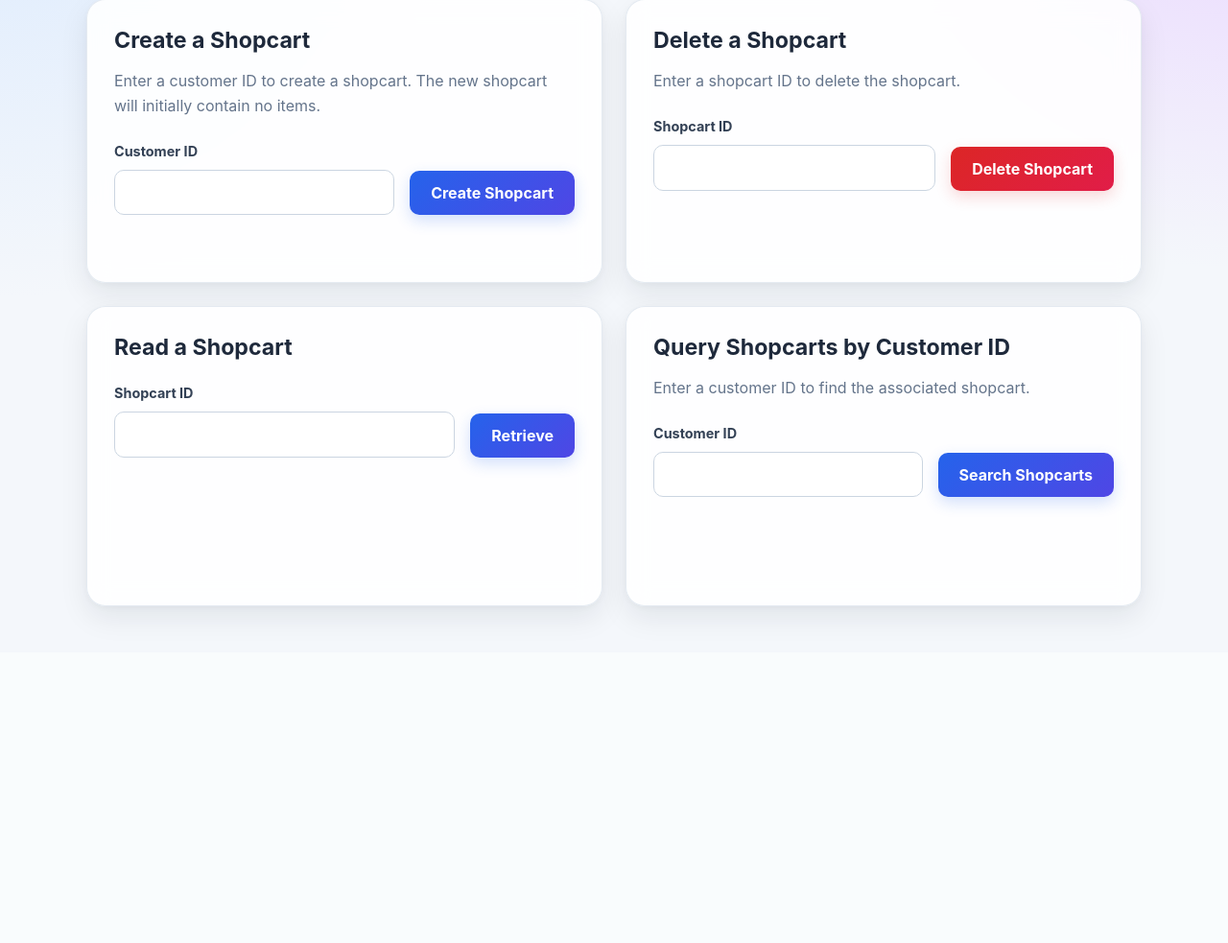
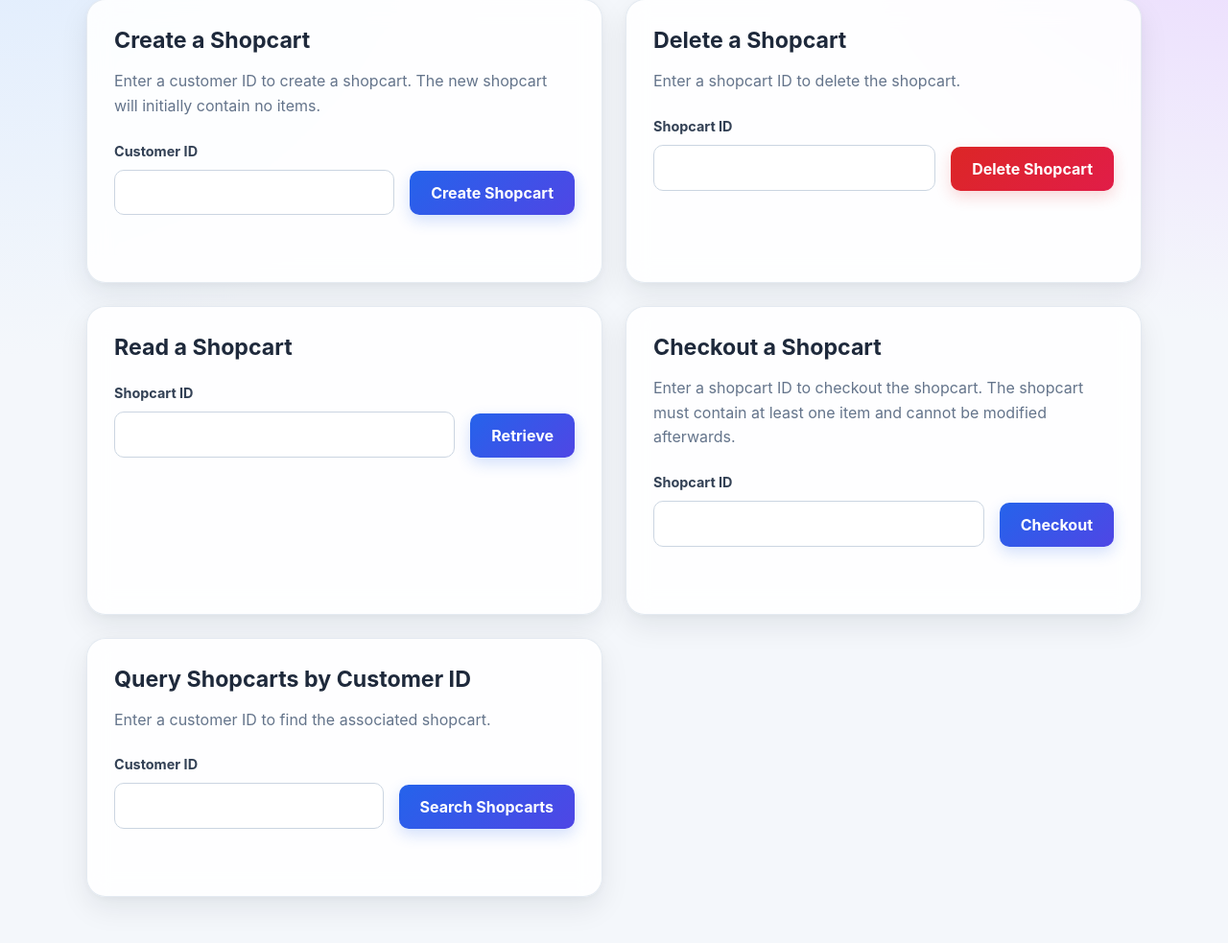
Before and after one commit to CSCI-GA-2820-FA26-003/shopcarts, a Flask app: page / in a window 1280 px wide. Shown: the part 184-1167 px from the top of the page at 96% size. Before the commit the page ends 832 px from the top, so only its background shows below. Run offline with Flask 3, Linux system fonts and the light colour scheme.

Commit message:
Move checkout into its own admin UI section
Checkout a Shopcart is now a standalone section with a Shopcart ID field,
like the other admin sections, instead of a button inside the Retrieved
Shopcart panel. A successful checkout shows a Checked Out Shopcart panel.
The Read section still shows status and disables Update for checked-out
carts.

BDD scenarios updated to use the new checkout form.

Co-Authored-By: Claude Opus 5.5 <noreply@anthropic.com>

```diff
--- a/service/static/shopcarts.js
+++ b/service/static/shopcarts.js
@@ -187,9 +187,7 @@ function clearReadResult() {
   readResultStatus.textContent = "";
   updateInput.value = "";
   updateButton.disabled = true;
-  checkoutButton.disabled = true;
   showUpdateMessage("", "idle");
-  showCheckoutMessage("", "idle");
 }
 
 readForm.addEventListener("submit", async (event) => {
@@ -252,7 +250,6 @@ readForm.addEventListener("submit", async (event) => {
     readPanel.hidden = false;
     updateInput.value = String(shopcart.customer_id);
     updateButton.disabled = isDisplayedShopcartCheckedOut();
-    checkoutButton.disabled = false;
 
     showReadMessage("Shopcart retrieved successfully.", "success");
   } catch {
@@ -487,30 +484,44 @@ updateForm.addEventListener("submit", async (event) => {
 });
 
 const checkoutForm = document.getElementById("checkout-shopcart-form");
+const checkoutInput = document.getElementById("checkout-shopcart-id");
 const checkoutButton = document.getElementById("checkout-shopcart-btn");
 const checkoutMessage = document.getElementById("checkout-message");
+
+const checkoutPanel = document.getElementById("checked-out-shopcart");
+const checkoutResultId = document.getElementById("checkout-result-shopcart-id");
+const checkoutResultCustomer = document.getElementById("checkout-result-customer-id");
+const checkoutResultCount = document.getElementById("checkout-result-item-count");
+const checkoutResultStatus = document.getElementById("checkout-result-status");
 
 function showCheckoutMessage(text, state) {
   checkoutMessage.textContent = text;
   checkoutMessage.dataset.state = state;
 }
 
+function clearCheckoutResult() {
+  checkoutPanel.hidden = true;
+  checkoutResultId.textContent = "";
+  checkoutResultCustomer.textContent = "";
+  checkoutResultCount.textContent = "";
+  checkoutResultStatus.textContent = "";
+}
+
 checkoutForm.addEventListener("submit", async (event) => {
   event.preventDefault();
 
-  if (checkoutButton.disabled || readPanel.hidden) {
+  if (checkoutButton.disabled || !checkoutForm.reportValidity()) {
     return;
   }
 
-  const shopcartId = Number(readResultId.textContent);
+  const shopcartId = Number(checkoutInput.value);
   const endpoint = checkoutForm.dataset.endpointTemplate.replace(
     /\/0\/checkout$/,
     `/${shopcartId}/checkout`
   );
 
+  clearCheckoutResult();
   checkoutButton.disabled = true;
-  updateButton.disabled = true;
-  readButton.disabled = true;
   showCheckoutMessage("Checking out shopcart...", "pending");
 
   try {
@@ -522,11 +533,7 @@ checkoutForm.addEventListener("submit", async (event) => {
     });
 
     if (response.status === 404) {
-      clearReadResult();
-      showCheckoutMessage(
-        "Shopcart not found. Retrieve an existing shopcart before checking out.",
-        "error"
-      );
+      showCheckoutMessage("Shopcart not found.", "error");
       return;
     }
 
@@ -540,7 +547,7 @@ checkoutForm.addEventListener("submit", async (event) => {
 
     if (response.status !== 200) {
       showCheckoutMessage(
-        "The service could not checkout the shopcart. Retrieve it again to check its current status.",
+        "The service could not checkout the shopcart. Please try again.",
         "error"
       );
       return;
@@ -550,29 +557,38 @@ checkoutForm.addEventListener("submit", async (event) => {
 
     if (
       shopcart.id !== shopcartId ||
+      !Number.isInteger(shopcart.customer_id) ||
       shopcart.status !== STATUS_CHECKED_OUT ||
       !Array.isArray(shopcart.items)
     ) {
       showCheckoutMessage(
-        "Unable to confirm the checkout. Retrieve the shopcart again to check its current status.",
+        "Unable to confirm the checkout. Retrieve the shopcart to check its current status.",
         "error"
       );
       return;
     }
 
-    readResultCount.textContent = String(shopcart.items.length);
-    readResultItems.textContent = JSON.stringify(shopcart.items, null, 2);
-    readResultStatus.textContent = shopcart.status;
+    checkoutResultId.textContent = String(shopcart.id);
+    checkoutResultCustomer.textContent = String(shopcart.customer_id);
+    checkoutResultCount.textContent = String(shopcart.items.length);
+    checkoutResultStatus.textContent = shopcart.status;
+    checkoutPanel.hidden = false;
+
+    // Keep the Read section in sync if it is showing the same shopcart
+    if (!readPanel.hidden && readResultId.textContent === String(shopcart.id)) {
+      readResultStatus.textContent = shopcart.status;
+      updateButton.disabled = true;
+    }
 
     showCheckoutMessage("Shopcart checked out successfully.", "success");
   } catch {
     showCheckoutMessage(
-      "Unable to confirm the checkout. Check your connection and retrieve the shopcart again.",
+      "Unable to confirm the checkout. Check your connection and retrieve the shopcart to check its status.",
       "error"
     );
   } finally {
-    readButton.disabled = false;
-    checkoutButton.disabled = readPanel.hidden;
-    updateButton.disabled = readPanel.hidden || isDisplayedShopcartCheckedOut();
+    checkoutButton.disabled = false;
   }
 });
+
+checkoutButton.disabled = false;
--- a/service/templates/index.html
+++ b/service/templates/index.html
@@ -96,14 +96,6 @@
         data-state="idle"
       ></p>
 
-      <p
-        id="checkout-message"
-        role="status"
-        aria-live="polite"
-        aria-atomic="true"
-        data-state="idle"
-      ></p>
-
       <section id="retrieved-shopcart" aria-labelledby="read-result-heading" hidden>
         <h3 id="read-result-heading">Retrieved Shopcart</h3>
 
@@ -148,15 +140,20 @@
           </button>
         </form>
 
-        <form
-          id="checkout-shopcart-form"
-          data-endpoint-template="{{ url_for('checkout_shopcart', shopcart_id=0) }}"
-        >
-          <h4>Checkout Shopcart</h4>
+      </section>
+    </section>
+    <section aria-labelledby="checkout-heading">
+      <h2 id="checkout-heading">Checkout a Shopcart</h2>
 
       <p>
-            Checking out finalizes the shopcart. It must contain at least one
-            item, and it cannot be modified afterwards.
+        Enter a shopcart ID to checkout the shopcart.
+        The shopcart must contain at least one item and cannot be modified afterwards.
+      </p>
+
+      <form id="checkout-shopcart-form" data-endpoint-template="{{ url_for('checkout_shopcart', shopcart_id=0) }}">
+        <p>
+          <label for="checkout-shopcart-id">Shopcart ID</label>
+          <input id="checkout-shopcart-id" name="shopcart_id" type="number" min="1" max="2147483647" step="1" required>
         </p>
 
         <button id="checkout-shopcart-btn" type="submit" disabled>
@@ -164,6 +161,24 @@
         </button>
       </form>
 
+      <p id="checkout-message" role="status" aria-live="polite" aria-atomic="true" data-state="idle"></p>
+
+      <section id="checked-out-shopcart" aria-labelledby="checkout-result-heading" hidden>
+        <h3 id="checkout-result-heading">Checked Out Shopcart</h3>
+
+        <dl>
+          <dt>Shopcart ID</dt>
+          <dd id="checkout-result-shopcart-id"></dd>
+
+          <dt>Customer ID</dt>
+          <dd id="checkout-result-customer-id"></dd>
+
+          <dt>Item Count</dt>
+          <dd id="checkout-result-item-count"></dd>
+
+          <dt>Status</dt>
+          <dd id="checkout-result-status"></dd>
+        </dl>
       </section>
     </section>
     <section aria-labelledby="query-heading">
```
Also changed, not shown: features/steps/shopcart_steps.py (+77 -7 lines), 1 other file. Lines whose indentation alone changed are shown as unchanged.
